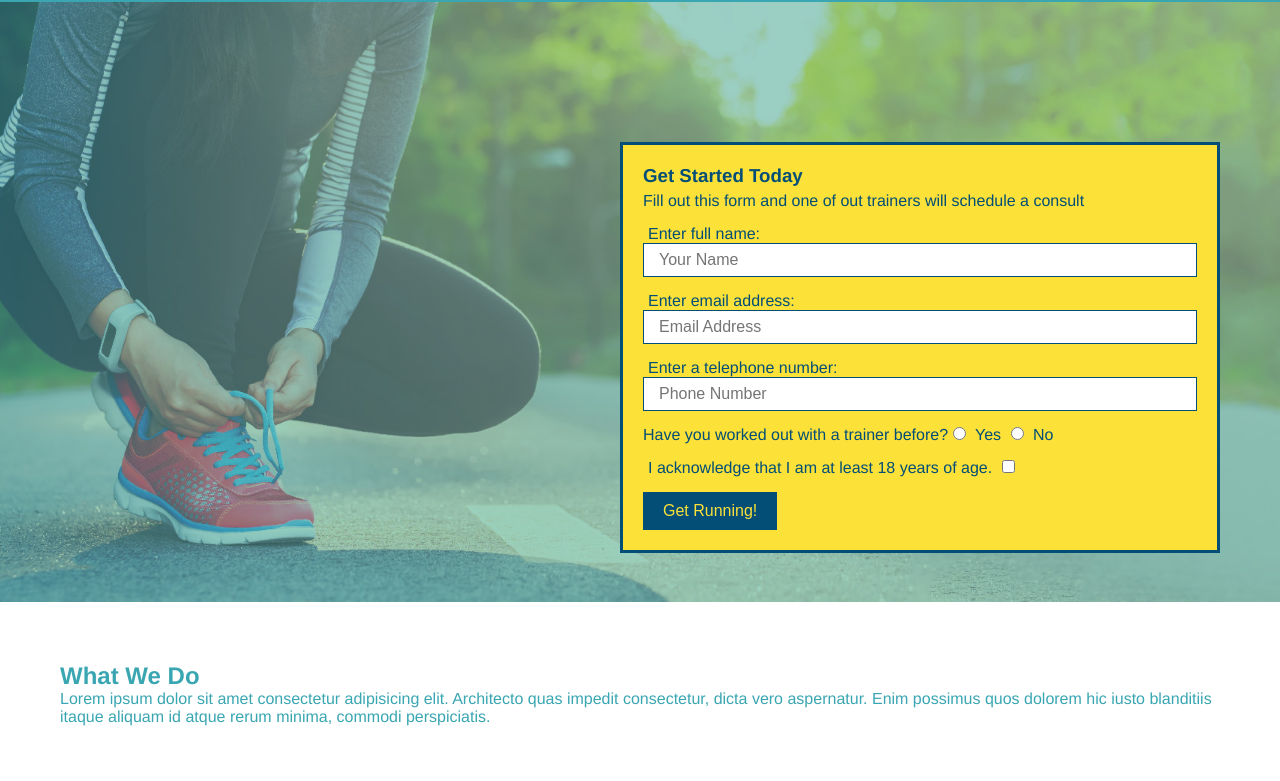
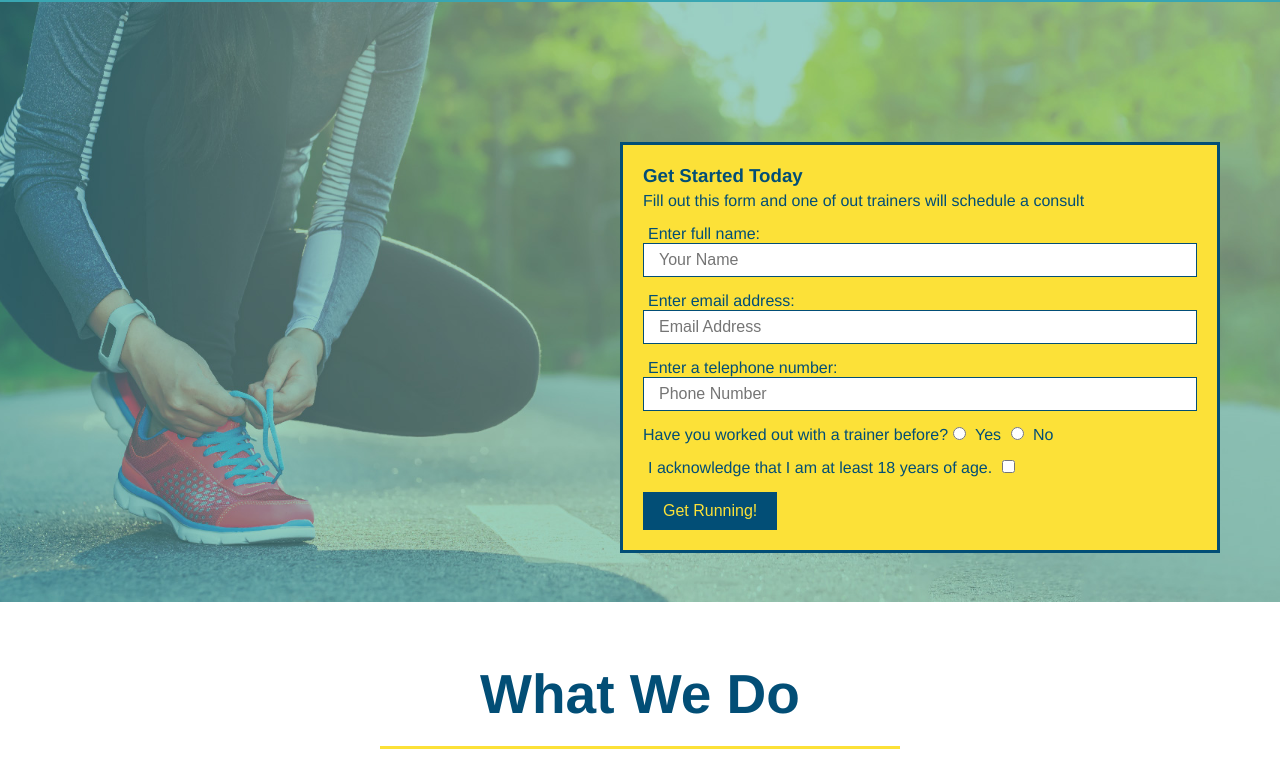
Before and after one commit to elfsvet/run-buddy, a plain HTML site: page index.html in a window 1280 px wide. Shown: the part 80-861 px from the top of the page. Drawn offline with Linux system fonts and the light colour scheme.

Commit message:
add style for intro class with a couple addition elements like h2 and p

```diff
--- a/assets/css/style.css
+++ b/assets/css/style.css
@@ -95,15 +95,15 @@ section {
     right: 60px;
 }
 
-.hero-form h3{
+.hero-form h3 {
     margin: 0;
 }
 
-.hero-form p{
+.hero-form p {
     margin: 5px 0 15px 0;
 }
 
-.form-input{
+.form-input {
     display: block;
     padding: 7px 15px;
     font-size: 16px;
@@ -117,10 +117,32 @@ section {
     margin: 0 5px;
 }
 
-.hero-form button{
+.hero-form button {
     background-color: #024e76;
     color: #fce138;
     border: none;
     padding: 10px 20px;
     font-size: 16px;
 }
+
+.intro {
+    text-align: center;
+}
+
+.intro h2 {
+    font-size: 55px;
+    color: #024e76;
+    margin-bottom: 35px;
+    padding: 0 100px 20px 100px;
+    border-bottom: 3px solid #fce138;
+    display: inline-block;
+    /* or can be a separate line : border-color:#fce138; */
+}
+
+.intro p {
+    line-height: 1.7;
+    color: #39a6b2;
+    width: 80%;
+    font-size: 20px;
+    margin: 0 auto;
+}
--- a/index.html
+++ b/index.html
@@ -44,10 +44,12 @@
                 <input type="text" placeholder="Your Name" name="name" id="name" class="form-input" />
 
                 <label for="email">Enter email address:</label>
-                <input type="email" placeholder="Email Address" name="email" id="email" class="form-input" /> <!-- We changed text type to email type of input to make check when users input their information and it should be an email. -->
+                <input type="email" placeholder="Email Address" name="email" id="email" class="form-input" />
+                <!-- We changed text type to email type of input to make check when users input their information and it should be an email. -->
 
                 <label for="phone">Enter a telephone number:</label>
-                <input type="tel" placeholder="Phone Number" name="phone" id="phone" class="form-input" /> <!-- add type of tel for more comfortable use on mobile version. Input with keypad numbers. -->
+                <input type="tel" placeholder="Phone Number" name="phone" id="phone" class="form-input" />
+                <!-- add type of tel for more comfortable use on mobile version. Input with keypad numbers. -->
                 <p>
                     Have you worked out with a trainer before?
                     <input type="radio" name="trainer-confirm" id="trainer-yes" />
@@ -70,10 +72,11 @@
     </section>
 
     <!-- "what you do" section -->
-    <section id="what-we-do">
+    <section id="what-we-do" class="intro">
         <h2>What We Do</h2>
-        <p> <!-- type lorem and press tab to fill the line with random text -->
-            Lorem ipsum dolor sit amet consectetur adipisicing elit. Architecto quas impedit consectetur, dicta vero aspernatur. Enim possimus quos dolorem hic iusto blanditiis itaque aliquam id atque rerum minima, commodi perspiciatis.
+        <p>
+            <!-- type lorem and press tab to fill the line with random text -->
+            Lorem ipsum, dolor sit amet consectetur adipisicing elit. Cumque animi, commodi provident accusantium, et aliquid nesciunt architecto sint, in ducimus totam esse enim ex iure minus! Soluta, qui tempora harum doloremque quia ullam animi quis sed aliquid sit nemo a. Facere natus numquam dicta architecto quis eligendi neque fuga soluta itaque pariatur unde provident laborum recusandae rem fugit facilis, voluptatem quasi aspernatur animi deleniti eius? Aperiam rerum, voluptate nesciunt obcaecati maiores aspernatur rem minus voluptates ea! Illum asperiores sunt nulla rem! Eius sequi nisi veritatis. Quod eligendi provident suscipit. Voluptatibus accusantium ipsum quod harum voluptatem. Ea unde alias quasi fugit.
         </p>
     </section>
 
@@ -83,7 +86,8 @@
 
         <div>
             <!-- insert a img element -->
-            <img src="./assets/images/step-1.svg" alt="" /> <!-- alt attribute needs to be empty only when its decorative purpose picture with no info -->
+            <img src="./assets/images/step-1.svg" alt="" />
+            <!-- alt attribute needs to be empty only when its decorative purpose picture with no info -->
             <h3>Step 1: Fill Out the Form Above.</h3>
             <p>You're already here, so why not?</p>
         </div>
```
